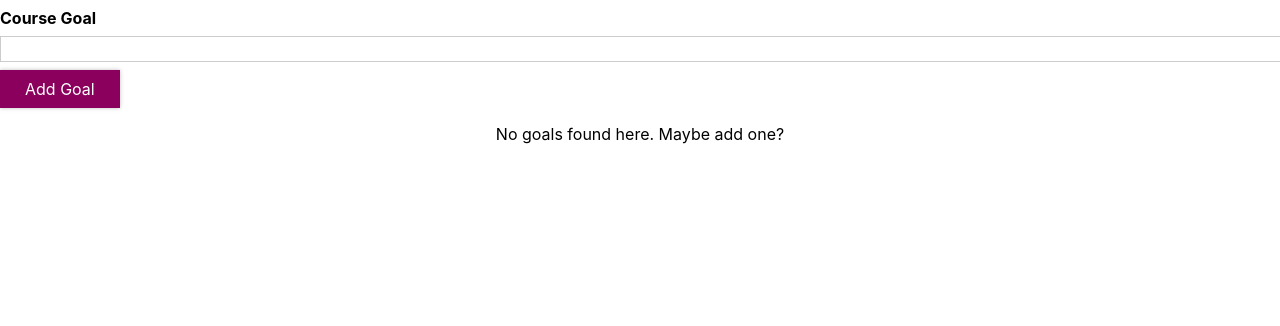
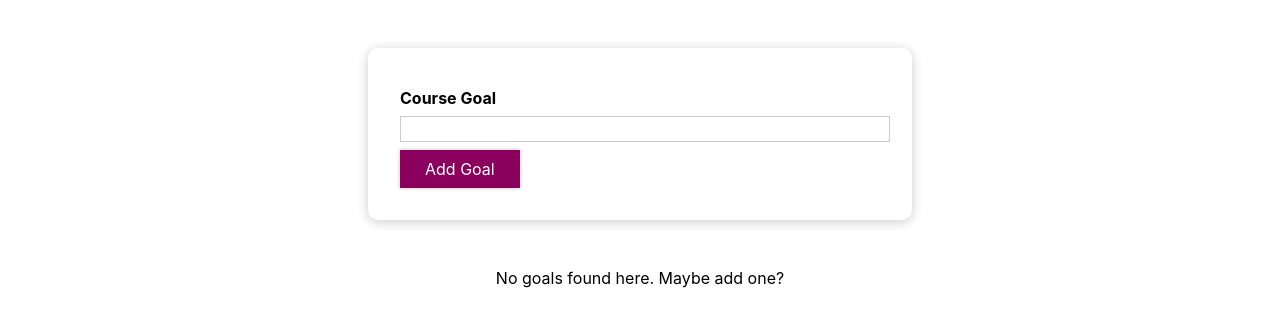
Before and after one commit to Esa-Gavin/Course-Goal, a React (Create React App) app: page / in a window 1280 px wide. Shown: the top 326 px of the page. Built offline with nearby package versions, Linux system fonts and the light colour scheme.

Commit message:
add content to the css file for app js

```diff
--- a/src/App.css
+++ b/src/App.css
@@ -1,38 +1,14 @@
-.App {
-  text-align: center;
+#goals {
+  width: 35rem;
+  max-width: 90%;
+  margin: 3rem auto;
 }
 
-.App-logo {
-  height: 40vmin;
-  pointer-events: none;
+#goal-form {
+  width: 30rem;
+  max-width: 90%;
+  margin: 3rem auto;
+  padding: 2rem;
+  box-shadow: 0 2px 12px rgba(0, 0, 0, 0.2);
+  border-radius: 10px;
 }
-
-@media (prefers-reduced-motion: no-preference) {
-  .App-logo {
-    animation: App-logo-spin infinite 20s linear;
-  }
-}
-
-.App-header {
-  background-color: #282c34;
-  min-height: 100vh;
-  display: flex;
-  flex-direction: column;
-  align-items: center;
-  justify-content: center;
-  font-size: calc(10px + 2vmin);
-  color: white;
-}
-
-.App-link {
-  color: #61dafb;
-}
-
-@keyframes App-logo-spin {
-  from {
-    transform: rotate(0deg);
-  }
-  to {
-    transform: rotate(360deg);
-  }
-}
--- a/src/App.js
+++ b/src/App.js
@@ -5,6 +5,9 @@
 import CourseInput from './components/CourseGoals/CourseInput/CourseInput';
 
 const App = () => {
+  // (!==) means that the operator will check whether its two, //
+  // operands are equal and it will return a boolean result //
+
 
   const [courseGoals, setCourseGoals] = useState([
     { text: 'Do all exercises!', id: 'g1' },
```
